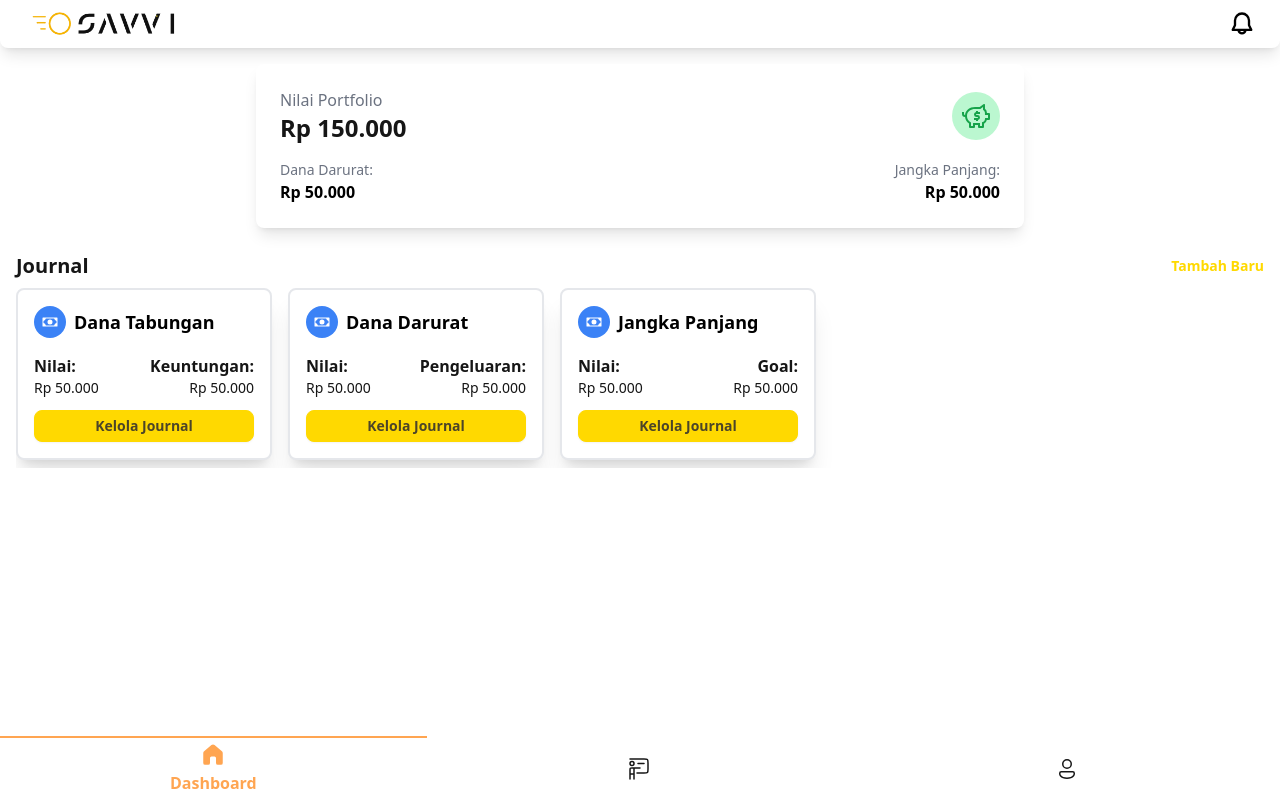
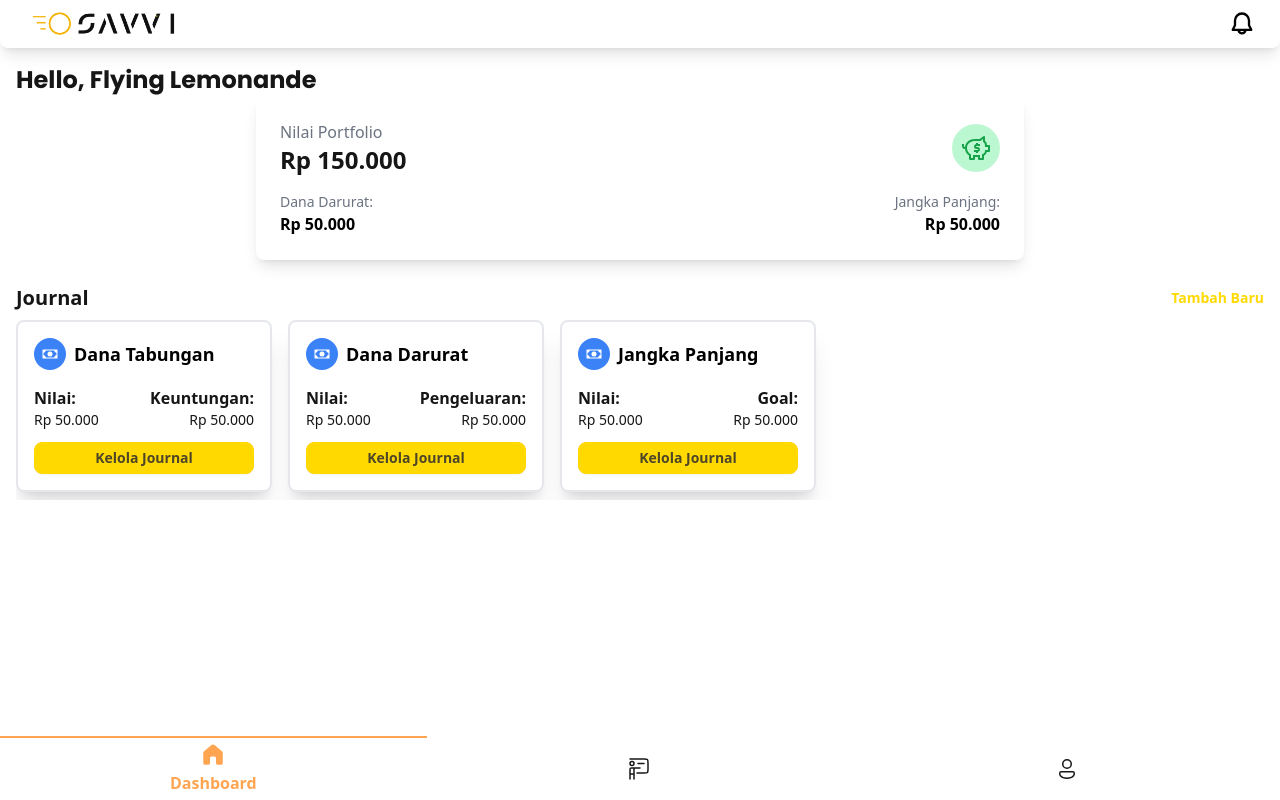
Before and after one commit to NikoHoc/savvi, a website: page public/dashboard.html in a window 1280 px wide. Drawn offline with Linux system fonts and the light colour scheme; a web font is replaced by a local one.

Commit message:
added hello world in dashboard

```diff
--- a/public/dashboard.html
+++ b/public/dashboard.html
@@ -32,7 +32,13 @@
       </svg>
     </div>
 
-    <section id="total-balance" class="mt-4 px-4">
+    <section id="username" class="mt-4 px-4">
+      <div class="items-start">
+        <h1 class="font-poppins font-bold text-2xl">Hello, Flying Lemonande</h1>
+      </div>
+    </section>
+
+    <section id="total-balance" class="px-4">
       <div class="flex items-center justify-center">
         <div class="bg-white rounded-lg shadow-lg p-6 w-full max-w-screen-md">
           <div class="flex justify-between items-center mb-4">
```
Also changed, not shown: public/css/style.css.
